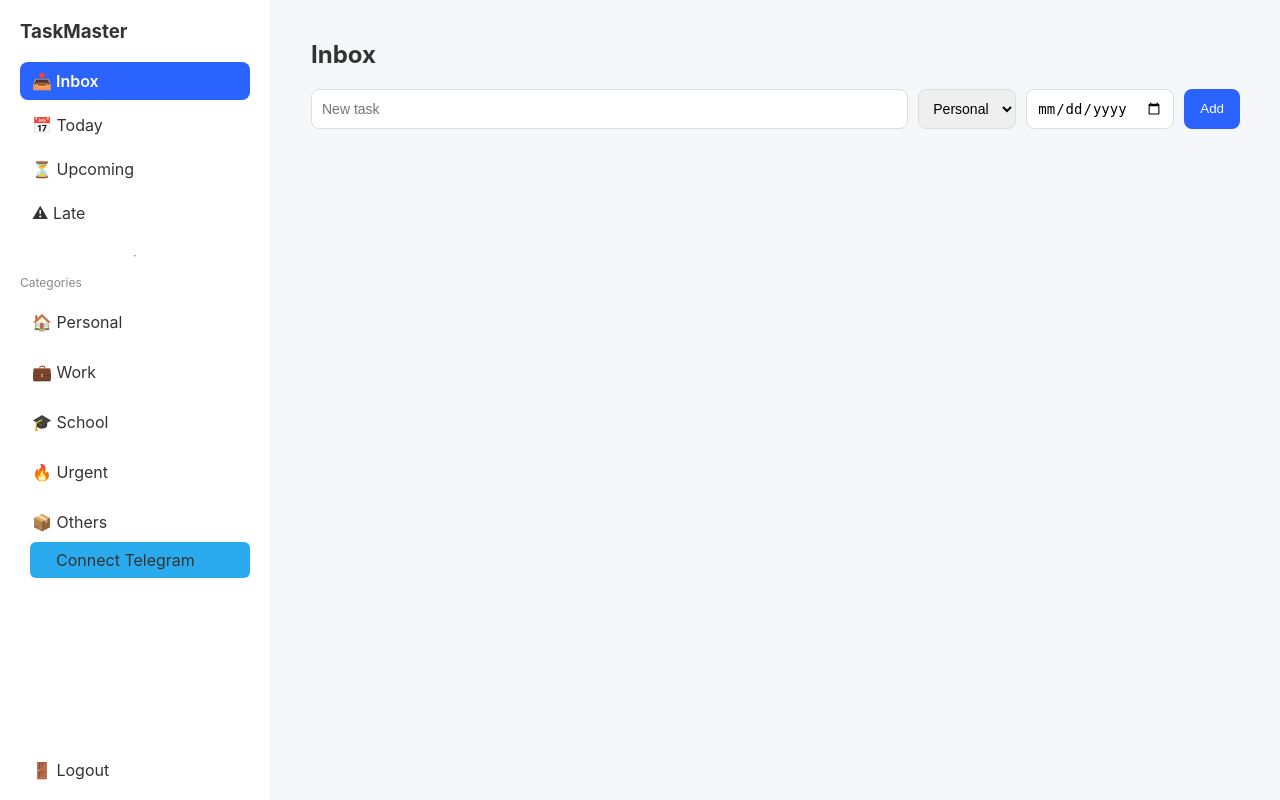
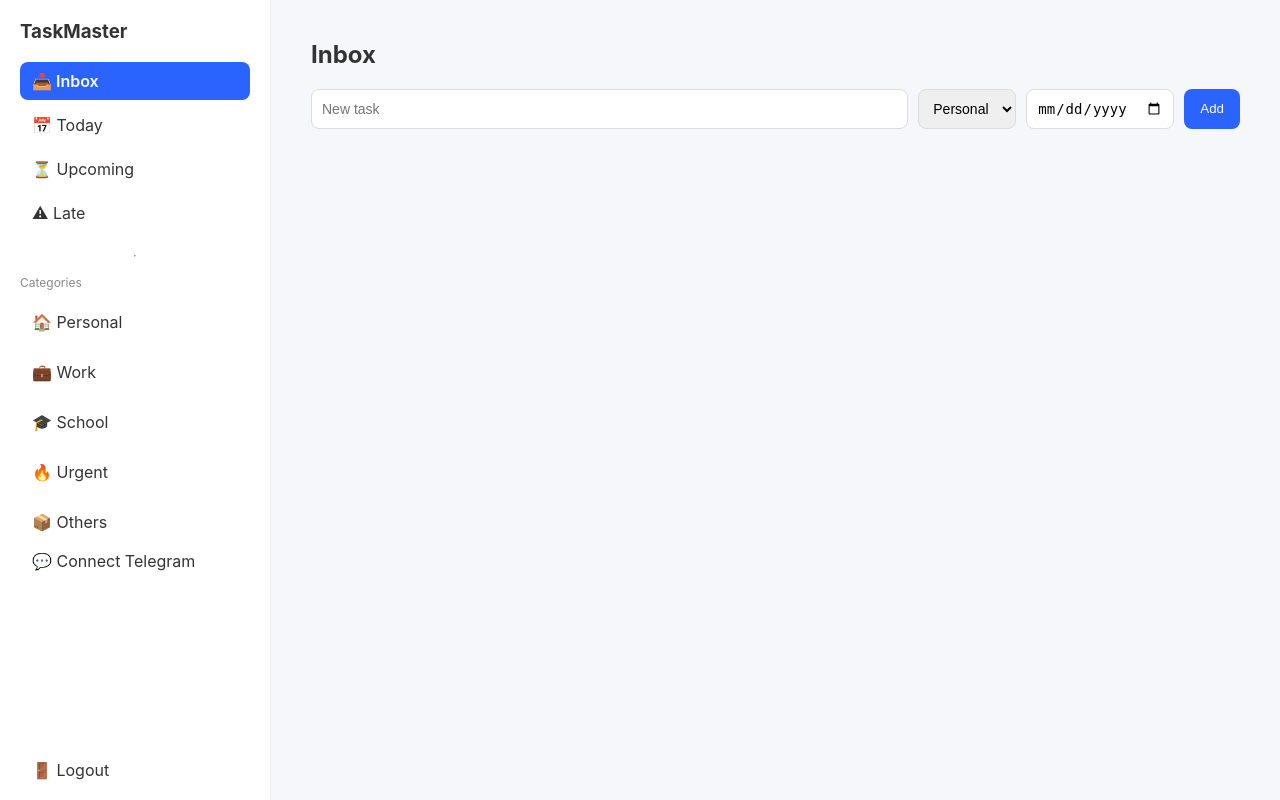
Before and after one commit to nazaninattr/TaskMaster, a Flask app: page / in a window 1280 px wide. Run offline with Flask 3, Linux system fonts and the light colour scheme; the visitor is signed in with stand-in values (Sample User, id 1); data that the repository does not hold is empty.

Commit message:
admin panel

```diff
--- a/templates/index.html
+++ b/templates/index.html
@@ -48,9 +48,10 @@
             </a>
         </div>
 
-        <div class="telegram-btn">
-            <a href="/telegram">Connect Telegram</a>
-        </div>
+        <a href="/telegram" class="nav-item">
+            💬 Connect Telegram
+        </a>
+
 
         <div class="logout-box">
             <a href="/logout">🚪 Logout</a>
```
